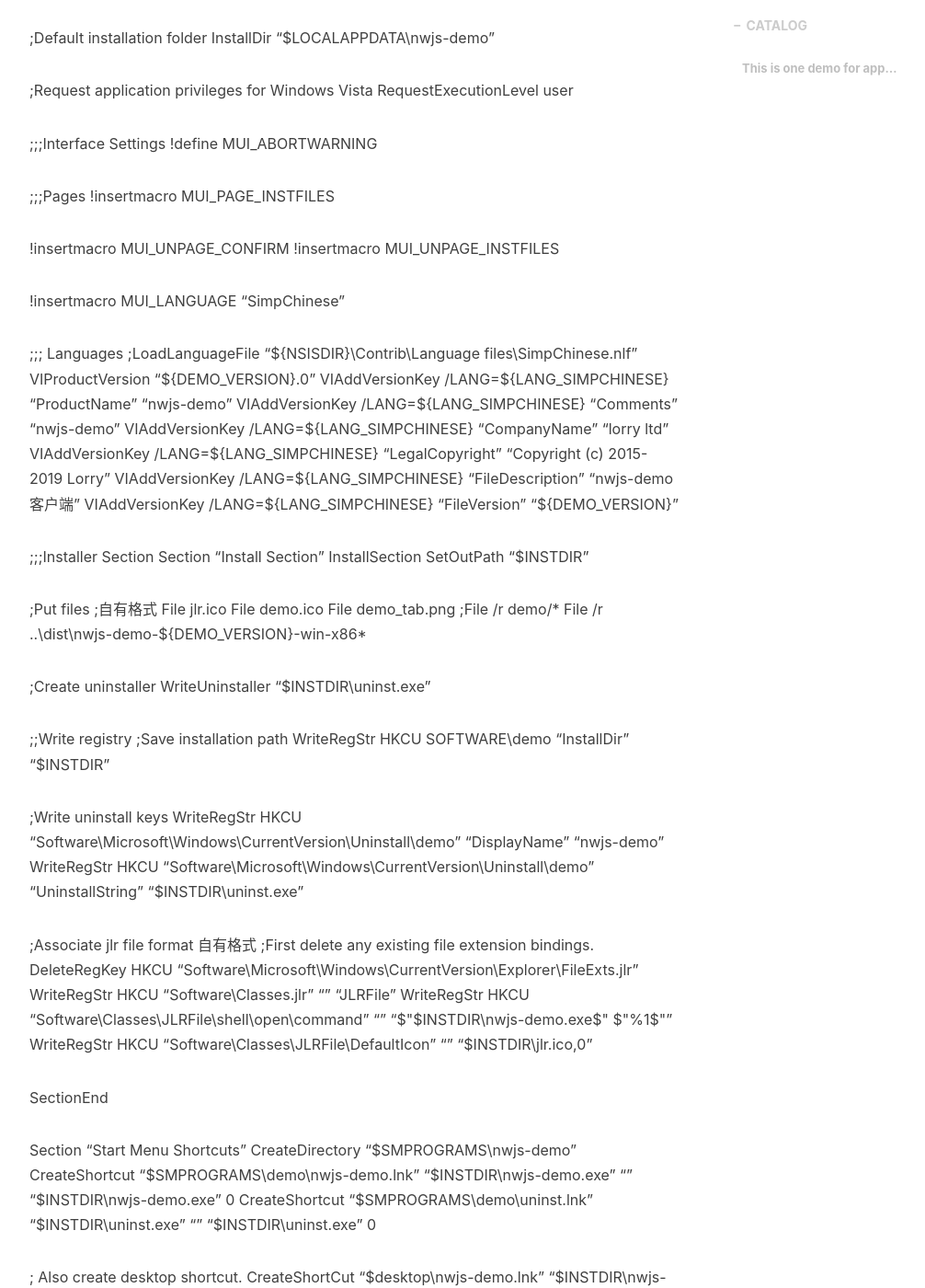
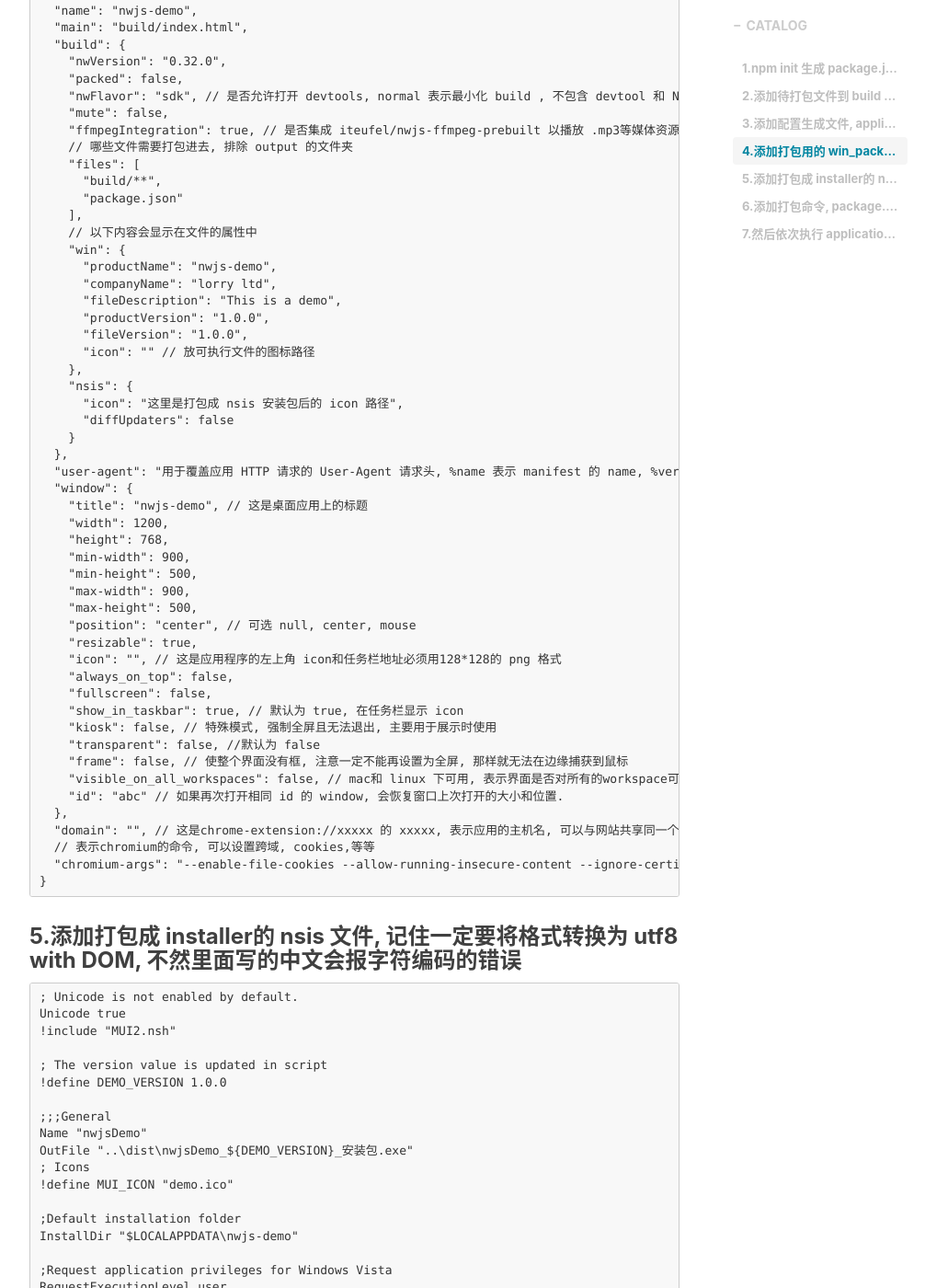
Before and after one commit to JiangLiruii/jiangliruii.github.io, a Jekyll site: the page built from _posts/2019-02-10-nwjs.md, in a window 1280 px wide and 1400 px high, scrolled down 2439 px. Shown: the whole window at 92% size, without its empty margins (233-1239 px from the left). Built offline with Jekyll 4.4.1, drawn with Linux system fonts in a browser that asks for light colours; comment, search, counter and statistics services are not loaded; some of the changed text lies outside the part shown.

Commit message:
fix ui bug

````diff
--- a/_posts/2019-02-10-nwjs.md
+++ b/_posts/2019-02-10-nwjs.md
@@ -17,9 +17,10 @@
 
 这里使用 [nwjs-builder-phoenix](https://github.com/evshiron/nwjs-builder-phoenix), 可以支持命令行打包.环境选择 windows, mac 类似, 但 mac 我只打出了 .app 包, 没有 developer 账号, 没法进行签名.所以体验不如 windows 好.
 
-1. npm init 生成 package.json, yarn add nwjs-builder-phoenix -D 安装库
+### 1.npm init 生成 package.json, yarn add nwjs-builder-phoenix -D 安装库
 
-2. 添加待打包文件到 build 文件夹下:index.html
+### 2.添加待打包文件到 build 文件夹下:index.html
+
 ```html
 <!DOCTYPE html>
 <html lang="en">
@@ -44,7 +45,8 @@
 </html>
 ```
 
-3. 添加配置生成文件, application_generator.js
+### 3.添加配置生成文件, application_generator.js
+
 ```js
 var shell = require('shelljs');
 var fs = require('fs');
@@ -97,8 +99,10 @@
   });
 }
 ```
-4. 添加打包用的 win_package.json, mac_package.json, xp_package.json 对应不同的平台, 一下配置基本上涵盖了所有的 build 参数也都写了注释.这些参数也可以在打开新窗口 nw.Window.open('url', {options})中使用
-```json
+
+### 4.添加打包用的 win_package.json, mac_package.json, xp_package.json 对应不同的平台, 一下配置基本上涵盖了所有的 build 参数也都写了注释.这些参数也可以在打开新窗口 nw.Window.open('url', {options})中使用
+
+```
 {
   "name": "nwjs-demo",
   "main": "build/index.html",
@@ -153,7 +157,9 @@
   "chromium-args": "--enable-file-cookies --allow-running-insecure-content --ignore-certificate-errors --enable-logging --log-level=0"
 }
 ```
-5. 添加打包成 installer的 nsis 文件, 记住一定要将格式转换为 utf8 with DOM, 不然里面写的中文会报字符编码的错误
+
+### 5.添加打包成 installer的 nsis 文件, 记住一定要将格式转换为 utf8 with DOM, 不然里面写的中文会报字符编码的错误
+
 ```nsi
 ; Unicode is not enabled by default.
 Unicode true
@@ -265,8 +271,9 @@
 SectionEnd
 ```
 
-6. 添加打包命令, package.json
-```json
+### 6.添加打包命令, package.json
+
+```
 {
   "name": "nw",
   "version": "1.0.0",
@@ -287,7 +294,8 @@
   }
 }
 ```
-7. 然后依次执行 `application:generator:win7`, `dist:nw:win7`, `dist:nsis:win7`即可打包出一个安装包
+
+### 7.然后依次执行 `application:generator:win7`, `dist:nw:win7`, `dist:nsis:win7`即可打包出一个安装包
 
 然后需要注意的点是如果需要打包成 xp 的话, 请使用nwVersion: 0.14.7的版本即可, 就是换了个壳, 如果网页版在 xp 下打不开那nwjs 也无能为力.
 
````
Also changed, not shown: other parts of _posts/2019-02-10-nwjs.md (+1 -1 lines).
